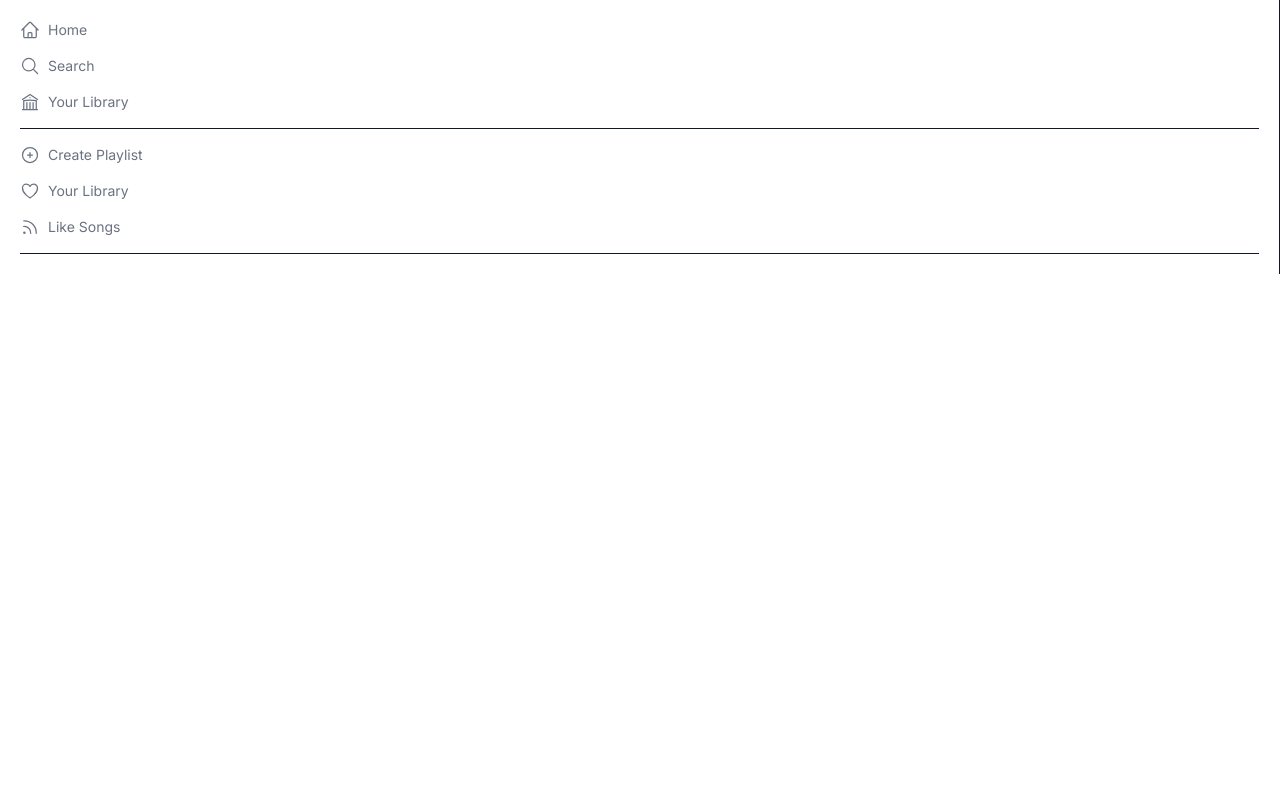
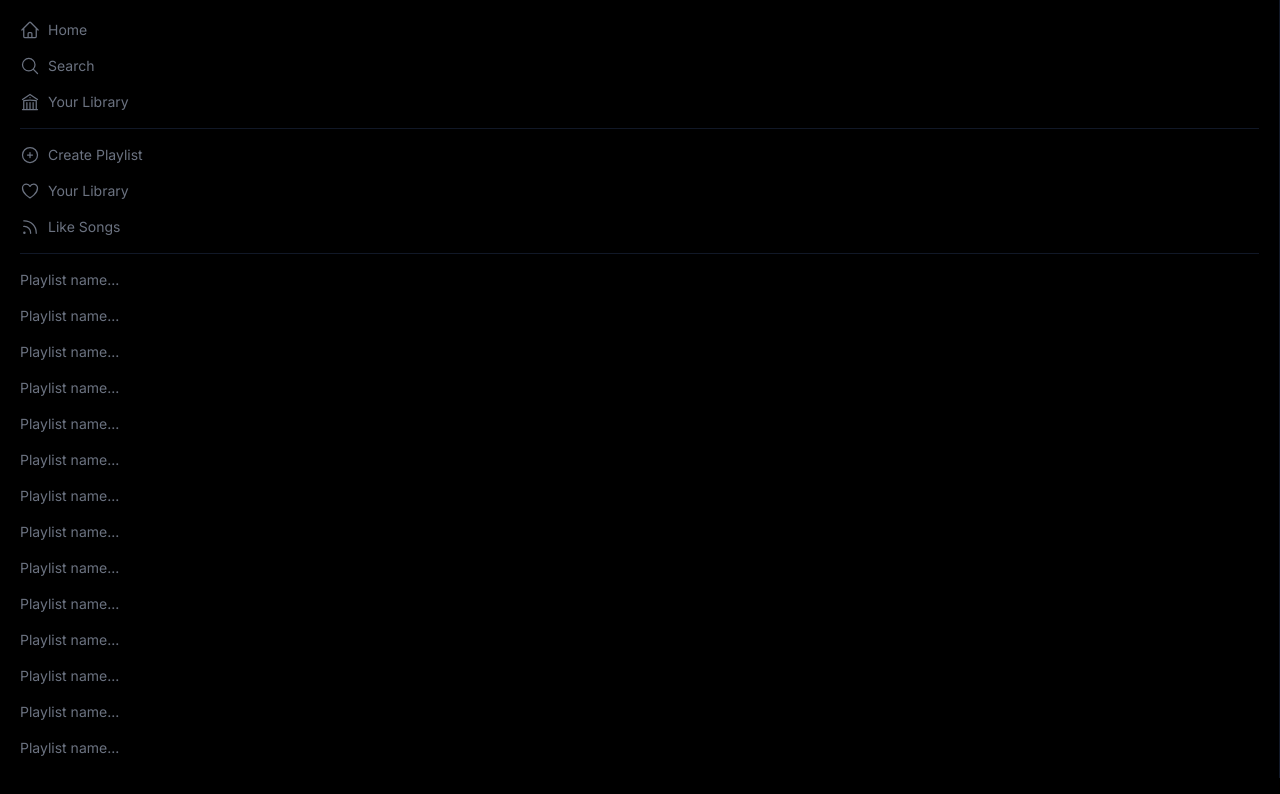
Before and after one commit to wandersonce/spotify-nextjs, a Next.js app: page / in a window 1280 px wide. Shown: the top 794 px of the page. Built offline with nearby package versions, Linux system fonts and the light colour scheme.

Commit message:
Creating login page

```diff
--- /dev/null
+++ b/src/app/login/page.jsx
@@ -0,0 +1,5 @@
+function Login() {
+  return <div>This is Login Page</div>;
+}
+
+export default Login;
--- a/src/app/page.js
+++ b/src/app/page.js
@@ -4,7 +4,7 @@
 export default function Home() {
   return (
     <>
-      <main>
+      <main className="bg-black h-screen overflow-hidden">
         {/* Sidebar */}
         <Sidebar />
         {/* Center */}
--- a/src/components/Sidebar.jsx
+++ b/src/components/Sidebar.jsx
@@ -44,6 +44,22 @@
         </button>
 
         <hr className="border-t-[0.1px] border-gray-900" />
+
+        {/* Playlist */}
+        <p className="cursor-pointer hover:text-white">Playlist name...</p>
+        <p className="cursor-pointer hover:text-white">Playlist name...</p>
+        <p className="cursor-pointer hover:text-white">Playlist name...</p>
+        <p className="cursor-pointer hover:text-white">Playlist name...</p>
+        <p className="cursor-pointer hover:text-white">Playlist name...</p>
+        <p className="cursor-pointer hover:text-white">Playlist name...</p>
+        <p className="cursor-pointer hover:text-white">Playlist name...</p>
+        <p className="cursor-pointer hover:text-white">Playlist name...</p>
+        <p className="cursor-pointer hover:text-white">Playlist name...</p>
+        <p className="cursor-pointer hover:text-white">Playlist name...</p>
+        <p className="cursor-pointer hover:text-white">Playlist name...</p>
+        <p className="cursor-pointer hover:text-white">Playlist name...</p>
+        <p className="cursor-pointer hover:text-white">Playlist name...</p>
+        <p className="cursor-pointer hover:text-white">Playlist name...</p>
       </div>
     </div>
   );
```
